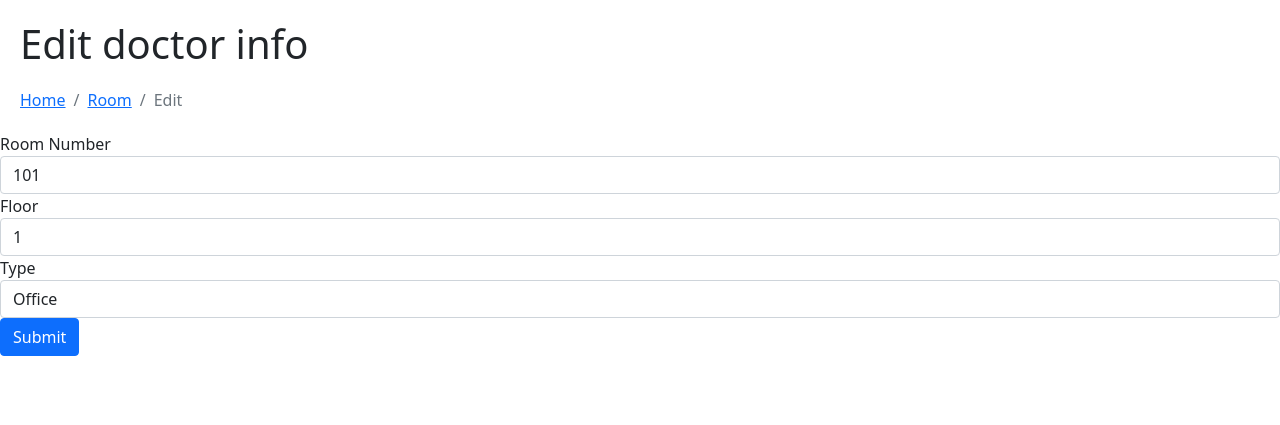
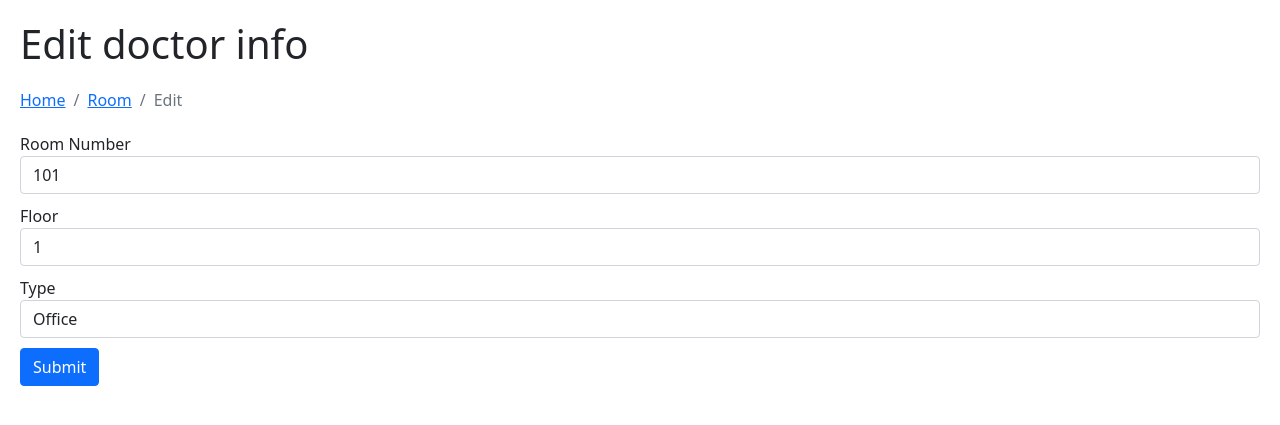
Before and after one commit to dennisdinhhung/WebAppDev, a PHP site: page /main/edit-room.php?id=1 in a window 1280 px wide. Shown: the part 56-481 px from the top of the page. Run offline with PHP 8.4, Linux system fonts and the light colour scheme; data comes from the database, SQL or seed files in the repository; some libraries are stand-ins or nearby versions.

Commit message:
style update for Edit pages

```diff
--- a/styles/styles.css
+++ b/styles/styles.css
@@ -18,3 +18,11 @@
     flex-direction: row;
     width: 20px;
 }
+
+.form-section{
+    margin-bottom: 10px;
+}
+
+.div-body{
+    margin: 20px;
+}
```
